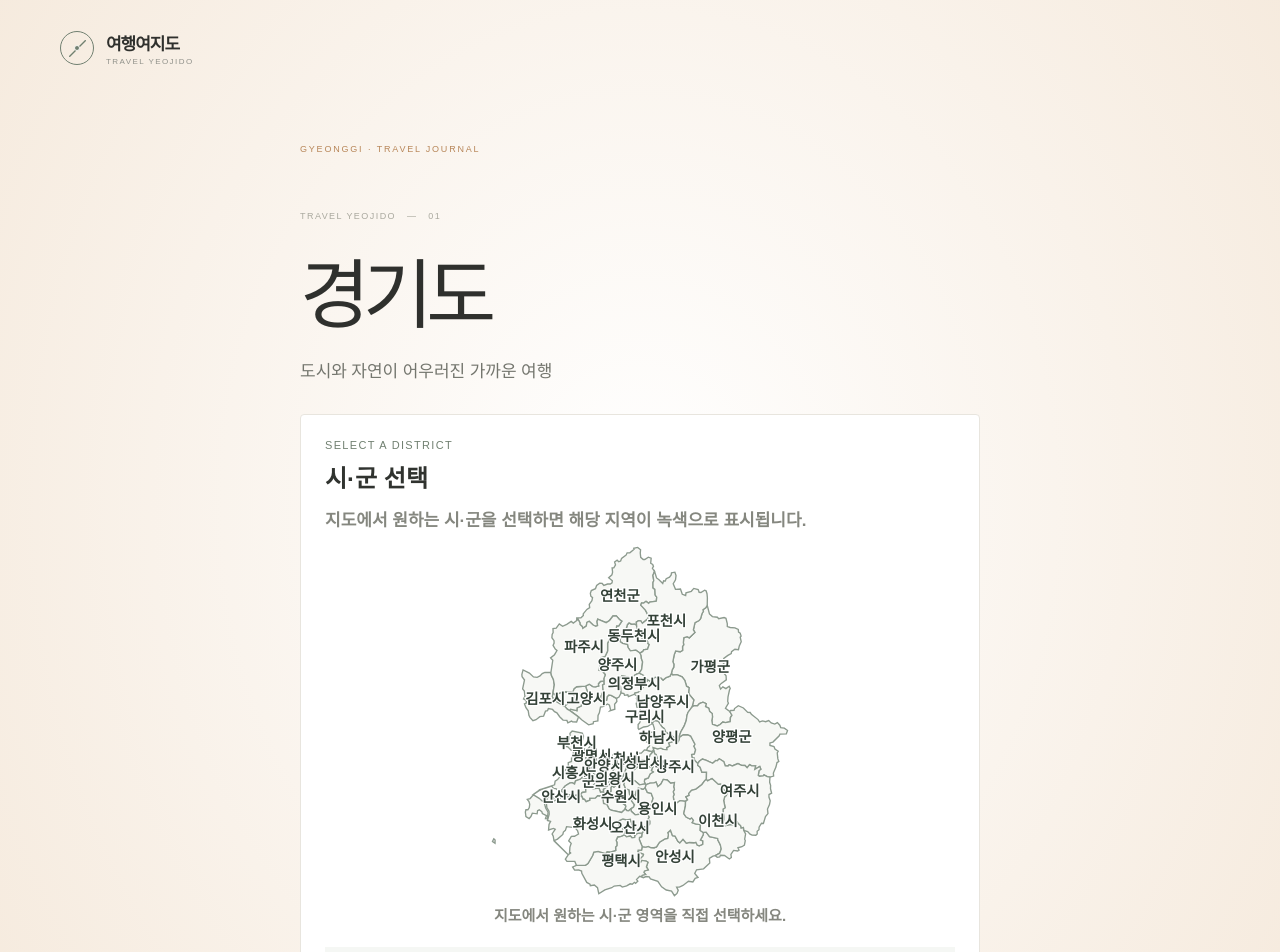
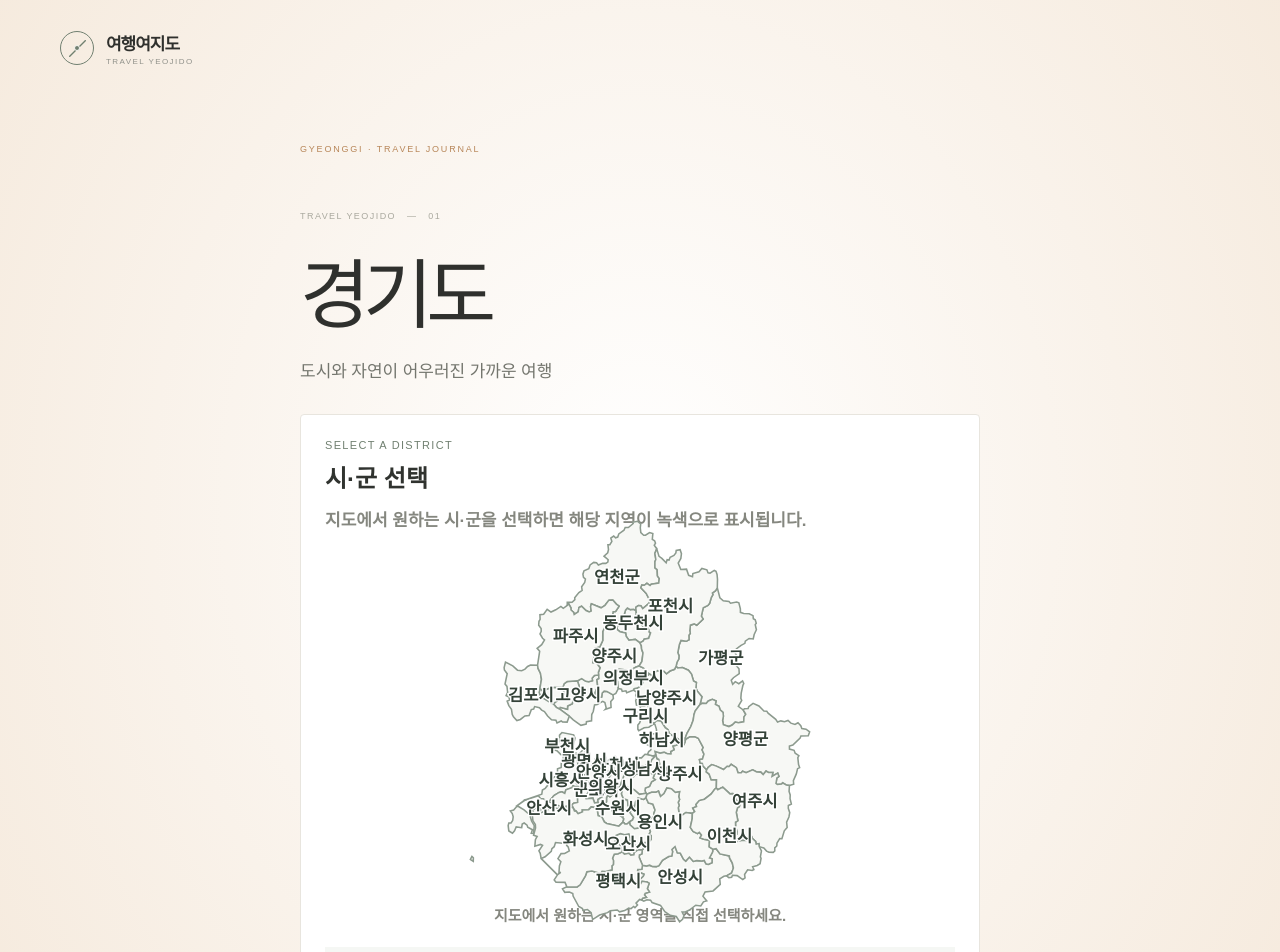
Before and after one commit to hameui/travel-yeojido-ai-studio, a Next.js app: page /regions/gyeonggi in a window 1280 px wide. Shown: the top 952 px of the page. Built offline with nearby package versions, Linux system fonts and the light colour scheme.

Commit message:
Slightly enlarge Gyeonggi map without increasing card height

```diff
--- a/src/components/RegionalDistrictSelector.tsx
+++ b/src/components/RegionalDistrictSelector.tsx
@@ -24,7 +24,7 @@ export default function RegionalDistrictSelector({ regionSlug }: Props) {
 
         <div style={{ width: "min(100%, 640px)", margin: "0 auto 22px" }}>
           <div style={{ height: "349px", display: "flex", alignItems: "center", justifyContent: "center" }}>
-          <svg viewBox={map.viewBox} preserveAspectRatio="xMidYMid meet" role="group" aria-label="행정구역 선택 지도" style={{ display: "block", width: "100%", height: "100%", overflow: "visible" }}>
+          <svg viewBox={map.viewBox} preserveAspectRatio="xMidYMid meet" role="group" aria-label="행정구역 선택 지도" style={{ display: "block", width: "100%", height: "100%", overflow: "visible", transform: regionSlug === "gyeonggi" ? "scale(1.15)" : "none", transformOrigin: "center center" }}>
             {map.items.map((district) => {
               const active = selected === district.id;
               return district.d.map((path, index) => (
```
